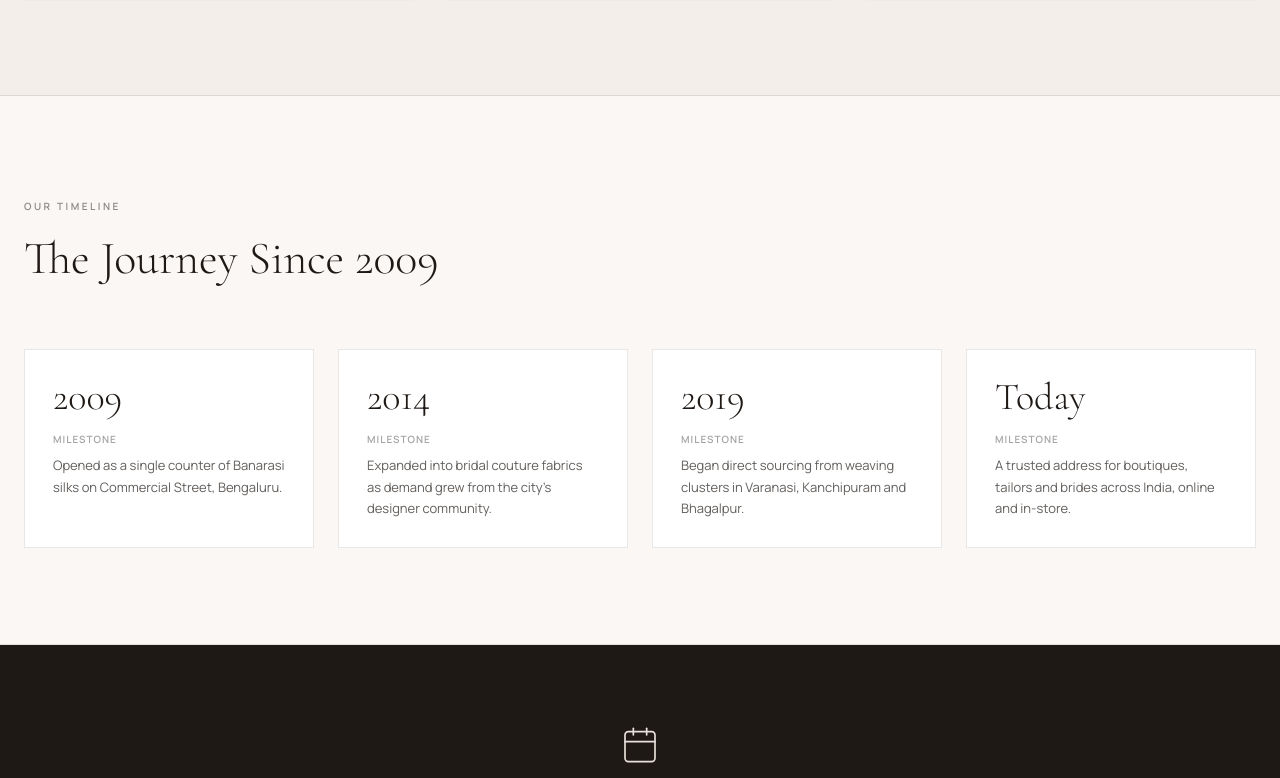
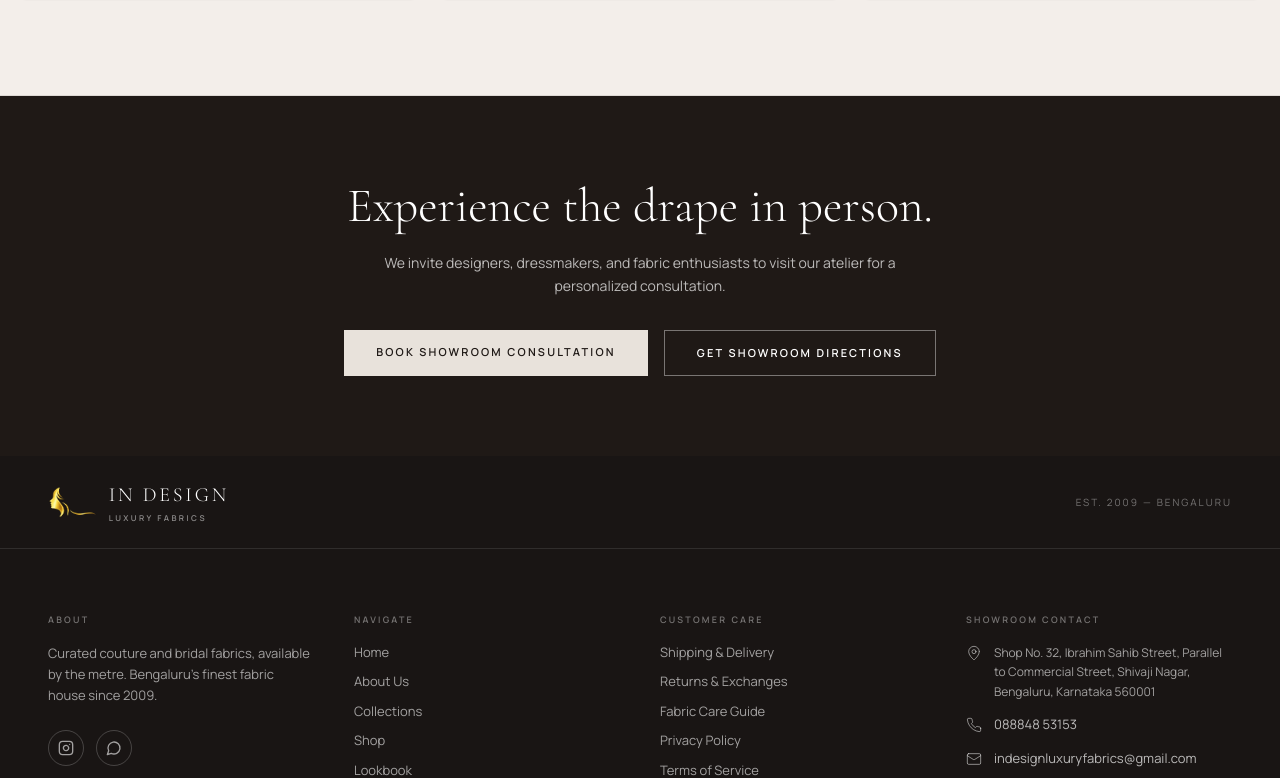
Before and after one commit to ldhanushraj007/IDF_FINAL, a React (Vite) app in the folder idf/: page /about in a window 1280 px wide. Shown: the part 2071-2849 px from the top of the page. Built offline with nearby package versions, Linux system fonts and the light colour scheme; no server answers.

Commit message:
Remove Our Timeline section from About Us page

```diff
--- a/idf/src/pages/AboutPage.tsx
+++ b/idf/src/pages/AboutPage.tsx
@@ -1,5 +1,5 @@
 import { useEffect, useRef } from 'react';
-import { Award, Gem, Globe2, HandHeart, Sparkles, Users, Calendar } from 'lucide-react';
+import { Award, Gem, Globe2, HandHeart, Sparkles, Users } from 'lucide-react';
 import { Link } from 'react-router-dom';
 import { BUSINESS, WA_VISIT } from '../lib/constants';
 
@@ -36,12 +36,6 @@ const VALUES = [
   },
 ];
 
-const TIMELINE = [
-  { year: '2009', text: 'Opened as a single counter of Banarasi silks on Commercial Street, Bengaluru.' },
-  { year: '2014', text: 'Expanded into bridal couture fabrics as demand grew from the city’s designer community.' },
-  { year: '2019', text: 'Began direct sourcing from weaving clusters in Varanasi, Kanchipuram and Bhagalpur.' },
-  { year: 'Today', text: 'A trusted address for boutiques, tailors and brides across India, online and in-store.' },
-];
 
 export default function AboutPage() {
   const containerRef = useRef<HTMLDivElement>(null);
@@ -150,28 +144,10 @@ export default function AboutPage() {
         </div>
       </section>
 
-      {/* Timeline */}
-      <section className="relative w-full border-b border-[#1F1916]/10 py-16 md:py-24 px-6 bg-[#FAF7F5]">
-        <div className="max-w-[1340px] mx-auto">
-          <div className="mb-14">
-            <span className="text-[10px] font-sans tracking-[0.25em] text-[#1F1916]/50 uppercase font-semibold">Our Timeline</span>
-            <h2 className="font-serif text-[32px] md:text-[46px] text-[#1F1916] mt-2 font-light">The Journey Since 2009</h2>
-          </div>
-          <div className="grid grid-cols-1 sm:grid-cols-2 lg:grid-cols-4 gap-6">
-            {TIMELINE.map((t) => (
-              <div key={t.year} className="bg-white border border-[#1F1916]/10 p-7 relative hover:shadow-md transition-shadow">
-                <span className="font-serif text-[38px] text-[#1F1916] leading-none mb-4 block font-light">{t.year}</span>
-                <h4 className="font-sans text-[10px] font-semibold tracking-widest text-[#1F1916]/40 uppercase mb-2">Milestone</h4>
-                <p className="text-[13px] text-[#1F1916]/70 leading-relaxed font-sans">{t.text}</p>
-              </div>
-            ))}
-          </div>
-        </div>
-      </section>
+
 
       {/* CTA Section */}
       <section className="relative w-full py-20 px-6 flex flex-col items-center justify-center text-center bg-[#1F1916] text-white">
-        <Calendar className="h-10 w-10 text-[#E8E2DB] mb-5" strokeWidth={1} />
         <h2 className="font-serif text-[32px] md:text-[48px] text-white mb-4 max-w-2xl leading-tight font-light">
           Experience the drape in person.
         </h2>
```
